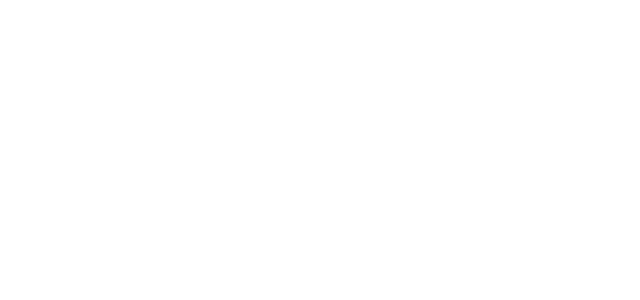
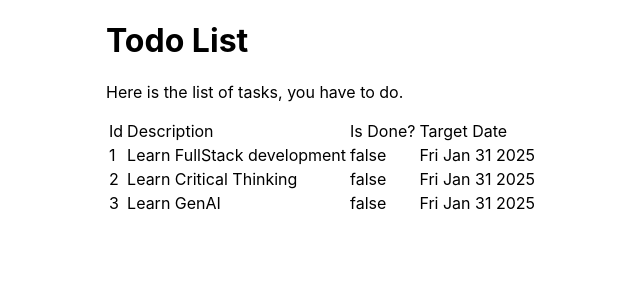
Before and after one commit to rakshit-upadhyay214/taskify, a React (Create React App) app: page /todos in a window 1280 px wide. Before the commit this address had no page. Shown: the top 300 px of the page, without its empty margins (318-958 px from the left). Built offline with nearby package versions, Linux system fonts and the light colour scheme.

Commit message:
Added Error and Todo-list Component

```diff
--- /dev/null
+++ b/src/todo/ErrorComponent.jsx
@@ -0,0 +1,13 @@
+export default function Error(){
+
+    return(
+        <>
+        <div className="error">
+            <h1>We are working really hard!</h1>
+            <div>
+                <p>Appologies for the 404. Please call Rakshit.</p>
+            </div>
+        </div>
+        </>
+    )
+}
--- a/src/todo/LoginComponent.jsx
+++ b/src/todo/LoginComponent.jsx
@@ -31,7 +31,7 @@ export default function Login(){
             console.log("Success")
             setErrorMessage(false)
             setSuccessMessage(true)
-            navigate('/welcome')
+            navigate(`/welcome/${username}`)
         }else{
             console.log("Failed")
             setErrorMessage(true)
@@ -41,6 +41,8 @@ export default function Login(){
 
     return(
         <>
+
+            <h1>Login</h1>
             <div className="login-container">
                 {/* It is the shortcut way of displaying these messages; Another way can be making different function components for these messages */}
                 {showSuccessMessage && <><div className='successMessage'>Authentication Successful</div> <Welcome/></>}
--- a/src/todo/Todo.jsx
+++ b/src/todo/Todo.jsx
@@ -1,7 +1,8 @@
 import Login from "./LoginComponent";
 import { BrowserRouter, Routes, Route } from "react-router-dom";
 import Welcome from "./WelcomeComponent";
-
+import Error from "./ErrorComponent";
+import TodoList from "./TodoListComponent";
 
 export default function TodoApp(){
     return(
@@ -10,7 +11,9 @@ export default function TodoApp(){
                 <Routes>
                     <Route path="/" element={<Login/>}></Route>
                     <Route path="/login" element={<Login/>}></Route>
-                    <Route path="/welcome" element={<Welcome/>}></Route>
+                    <Route path="/welcome/:username" element={<Welcome/>}></Route>
+                    <Route path="/todos" element={<TodoList/>}></Route>
+                    <Route path="*" element={<Error/>}></Route>
                 </Routes>
             </BrowserRouter>
 
--- /dev/null
+++ b/src/todo/TodoListComponent.jsx
@@ -0,0 +1,46 @@
+export default function TodoList(){
+    const today= new Date()
+    const targetDate= new Date(today.getFullYear(), today.getMonth()+5, today.getDay())
+
+    const todos= [{id:1, descp: "Learn FullStack development", isDone: false, targetDate:targetDate},
+                    {id:2, descp: "Learn Critical Thinking", isDone: false, targetDate:targetDate},
+                    {id:3, descp: "Learn GenAI", isDone: false, targetDate:targetDate}
+    ]
+    return(
+        <>
+            <div className="todo-list">
+                <h1>Todo List</h1>
+                <p>Here is the list of tasks, you have to do.</p>
+                <div>
+                    <table>
+                        <thead>
+                            <tr>
+                                <td>Id</td>
+                                <td>Description</td>
+                                <td>Is Done?</td>
+                                <td>Target Date</td>
+                            </tr>
+                        </thead>
+                        <tbody>
+                            {
+                                todos.map(
+                                    todo => (
+                                        <tr key={todo.id}>
+                                            <td>{todo.id}</td>
+                                            <td>{todo.descp}</td>
+                                            <td>{todo.isDone.toString()}</td>
+                                            <td>{todo.targetDate.toDateString()}</td>
+                                        </tr>
+                                    )
+                                )
+
+                            }
+                        </tbody>
+                    </table>
+                </div>
+
+
+            </div>
+        </>
+    )
+}
--- a/src/todo/WelcomeComponent.jsx
+++ b/src/todo/WelcomeComponent.jsx
@@ -1,8 +1,18 @@
+import { useParams, Link } from "react-router-dom"
 export default function Welcome(){
+    const {username}=useParams();
+    console.log(username)
     return (
         <>
             <div>
-                <h1>Welcome to Taskify</h1>
+                <h1>Welcome {username}!</h1>
+                <div>
+                    <p>
+                        Let's manage your Todos.
+                    </p>
+                    <br />
+                    <Link to="/todos">Click Here</Link>
+                </div>
             </div>
         </>
     )
```
